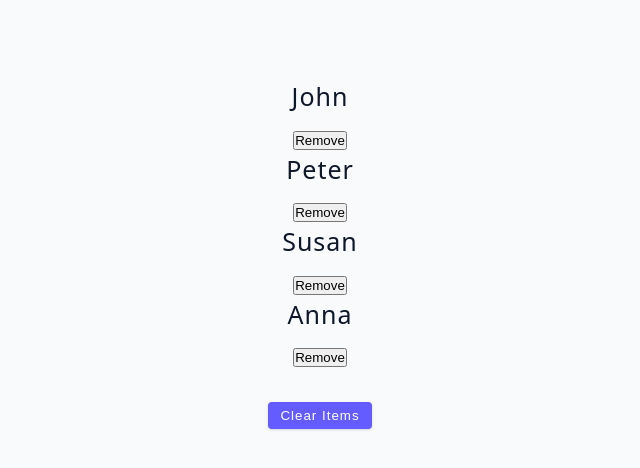
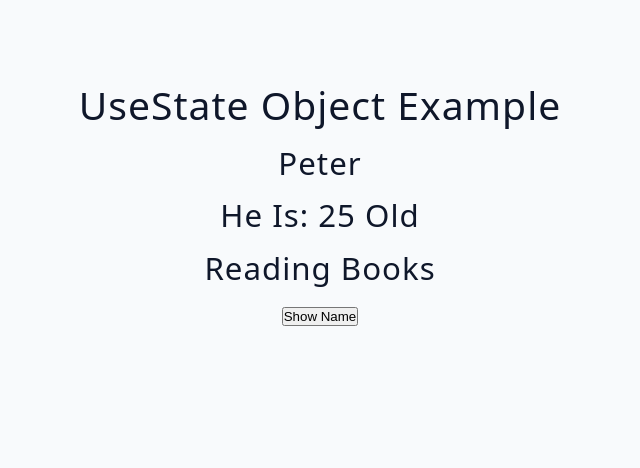
Before and after one commit to nmawela35/Advanced-React---Smilga, a React (Vite) app: page / in a window 1280 px wide. Shown: the top 468 px of the page, without its empty margins (320-960 px from the left). Built offline with nearby package versions, Linux system fonts and the light colour scheme.

Commit message:
UseState object intro complete

```diff
--- a/src/App.jsx
+++ b/src/App.jsx
@@ -1,6 +1,7 @@
 // import Starter from './tutorial/01-useState/starter/02-useState-basics'
-import Starter from './tutorial/01-useState/starter/03-useState-array'
-import Final from './tutorial/01-useState/final/03-useState-array'
+// import Starter from './tutorial/01-useState/starter/03-useState-array'
+// import Final from './tutorial/01-useState/final/03-useState-array'
+import Starter from './tutorial/01-useState/starter/04-useState-object'
 
 function App() {
   return (
--- a/src/tutorial/01-useState/starter/04-useState-object.jsx
+++ b/src/tutorial/01-useState/starter/04-useState-object.jsx
@@ -1,7 +1,24 @@
-import { useState } from 'react';
+import { useState } from "react";
 
 const UseStateObject = () => {
-  return <h2>useState object example</h2>;
+  const [name, setName] = useState("Peter");
+  const [age, setAge] = useState(25);
+  const [hobby, setHobby] = useState("Reading books");
+
+  const displayName =() =>{
+    setName('Chris')
+    setAge(45)
+    setHobby('Mahafhe')
+  }
+
+  return(
+  <>
+  <h2>useState object example</h2>
+  <h3>{name}</h3>
+  <h3>He is: {`${age} old`}</h3>
+  <h3>{hobby}</h3>
+  <button type="button" onClick={displayName}>Show Name</button>
+  </>)
 };
 
 export default UseStateObject;
```
